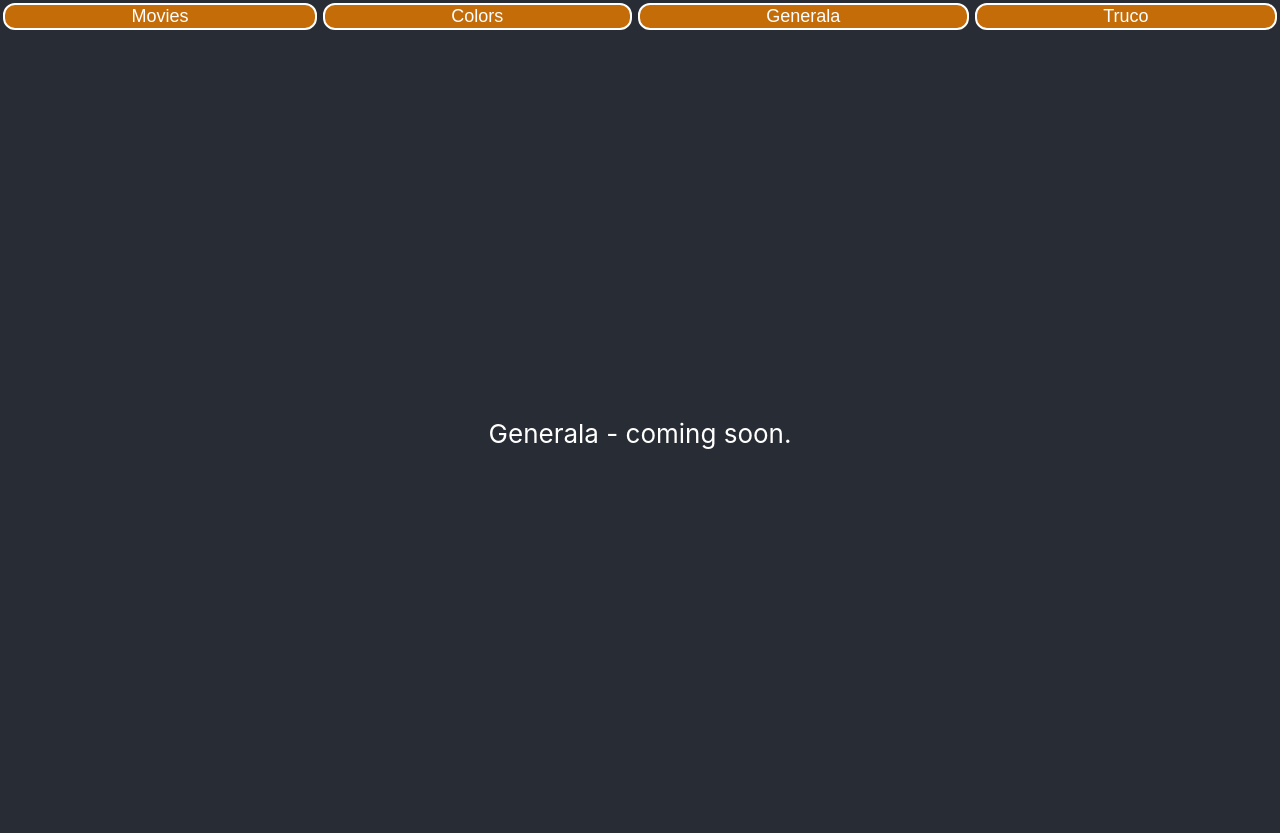
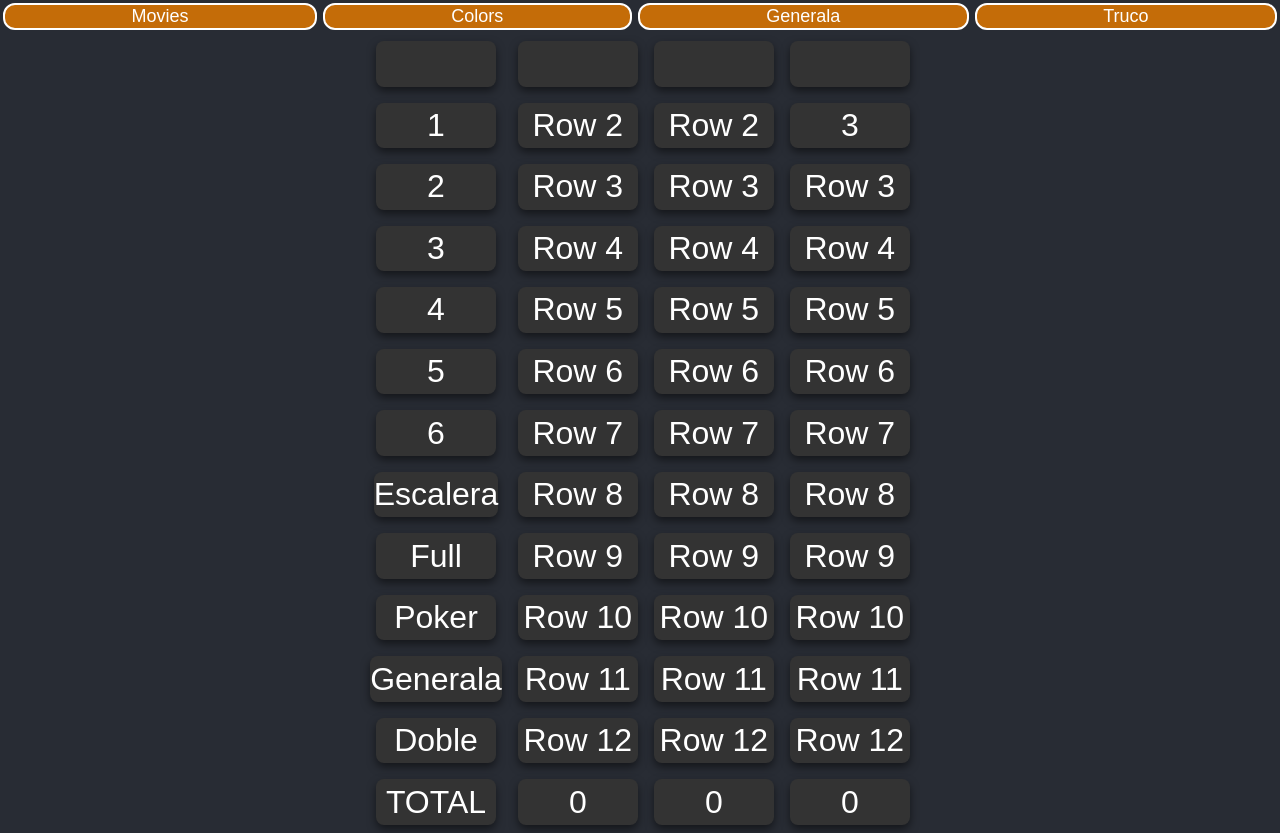
Before and after one commit to chtamanini7/tama-movies, a React (Create React App) app: page / in a window 1280 px wide. Both pictures are taken after a click on the button "Generala". Built offline with nearby package versions, Linux system fonts and the light colour scheme.

Commit message:
layout design and name adding

```diff
--- a/src/App.css
+++ b/src/App.css
@@ -85,6 +85,51 @@
 
 }
 .movie-counter-item{
-
   flex: 1;
 }
+
+.container-main {
+  display: flex;
+  flex-direction: row;
+  justify-content: center;
+  align-items: center;
+  font-family: sans-serif;
+}
+
+.container {
+  display: flex;
+  flex-direction: column;
+  height: 100vh;
+  justify-content: center;
+  align-items: center;
+  font-family: sans-serif;
+}
+
+.row {
+  flex: 1;
+  display: flex;
+  justify-content: center;
+  align-items: center;
+  font-size: 2rem;
+  color: white;
+  background-color: #333;
+  margin: 0.5rem;
+  border-radius: 0.5rem;
+  box-shadow: 0 0.25rem 0.5rem rgba(0, 0, 0, 0.5);
+  min-width: 15vh;
+}
+
+.row:active{
+  background-color: #c46c08;
+}
+
+.input-generala-name{
+  background: transparent;
+  width: 10vh;
+  height: 5vh;
+  border: 0;
+  font-size: 2rem;
+  color: palevioletred;
+  text-transform: uppercase;
+  text-align: center;
+}
--- a/src/components/Generala.jsx
+++ b/src/components/Generala.jsx
@@ -1,9 +1,74 @@
-import React, { Component } from 'react'
+import React, { useState } from 'react'
 
-export default class Generala extends Component {
-  render() {
-    return (
-      <div className="App">Generala - coming soon.</div>
-    )
-  }
+export default function Generala() {
+const [diceOne, setDiceOne] = useState(0);
+const arrDiceOne = [0,1,2,3,4,5,6];
+let pepo = 3;
+
+  return (
+    <div className="App">
+        <div className="container-main">
+          <div className="container">
+            <div className="row"></div>
+            <div className="row">1</div>
+            <div className="row">2</div>
+            <div className="row">3</div>
+            <div className="row">4</div>
+            <div className="row">5</div>
+            <div className="row">6</div>
+            <div className="row">Escalera</div>
+            <div className="row">Full</div>
+            <div className="row">Poker</div>
+            <div className="row">Generala</div>
+            <div className="row">Doble</div>
+            <div className="row">TOTAL</div>
+          </div>
+          <div className="container">
+            <div className="row"><input type="text" className="input-generala-name" maxLength={4}/></div>
+            <div className="row">Row 2</div>
+            <div className="row">Row 3</div>
+            <div className="row">Row 4</div>
+            <div className="row">Row 5</div>
+            <div className="row">Row 6</div>
+            <div className="row">Row 7</div>
+            <div className="row">Row 8</div>
+            <div className="row">Row 9</div>
+            <div className="row">Row 10</div>
+            <div className="row">Row 11</div>
+            <div className="row">Row 12</div>
+            <div className="row">0</div>
+          </div>
+          <div className="container">
+            <div className="row"><input type="text" className="input-generala-name" maxLength={4}/></div>
+            <div className="row">Row 2</div>
+            <div className="row">Row 3</div>
+            <div className="row">Row 4</div>
+            <div className="row">Row 5</div>
+            <div className="row">Row 6</div>
+            <div className="row">Row 7</div>
+            <div className="row">Row 8</div>
+            <div className="row">Row 9</div>
+            <div className="row">Row 10</div>
+            <div className="row">Row 11</div>
+            <div className="row">Row 12</div>
+            <div className="row">0</div>
+          </div>
+          <div className="container">
+            <div className="row"><input type="text" className="input-generala-name" maxLength={4}/></div>
+            <div className="row" onClick={() => {setDiceOne(diceOne + 1)}}>{arrDiceOne[pepo]}</div>
+            <div className="row">Row 3</div>
+            <div className="row">Row 4</div>
+            <div className="row">Row 5</div>
+            <div className="row">Row 6</div>
+            <div className="row">Row 7</div>
+            <div className="row">Row 8</div>
+            <div className="row">Row 9</div>
+            <div className="row">Row 10</div>
+            <div className="row">Row 11</div>
+            <div className="row">Row 12</div>
+            <div className="row">0</div>
+          </div>
+        </div>
+      </div>
+  )
 }
```
